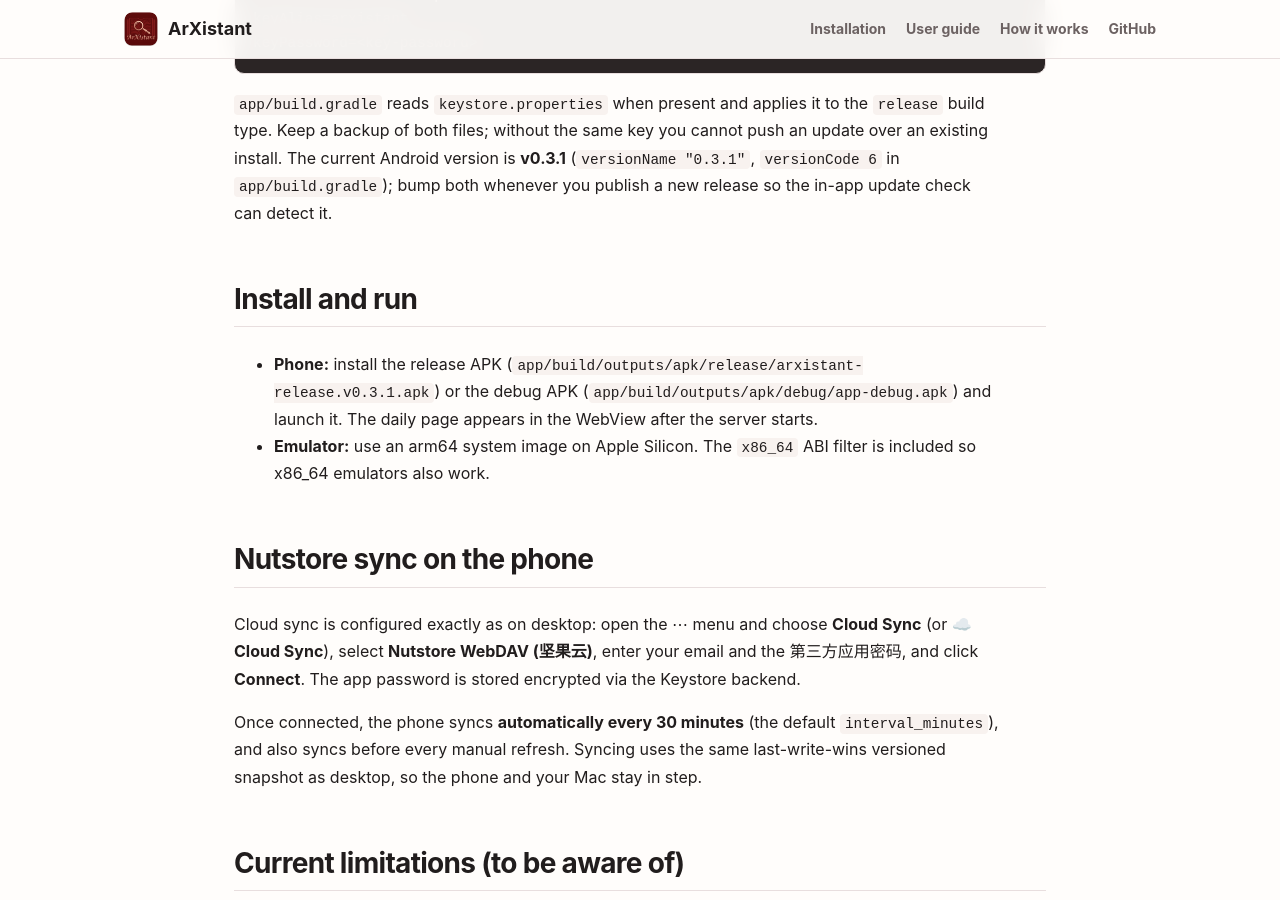
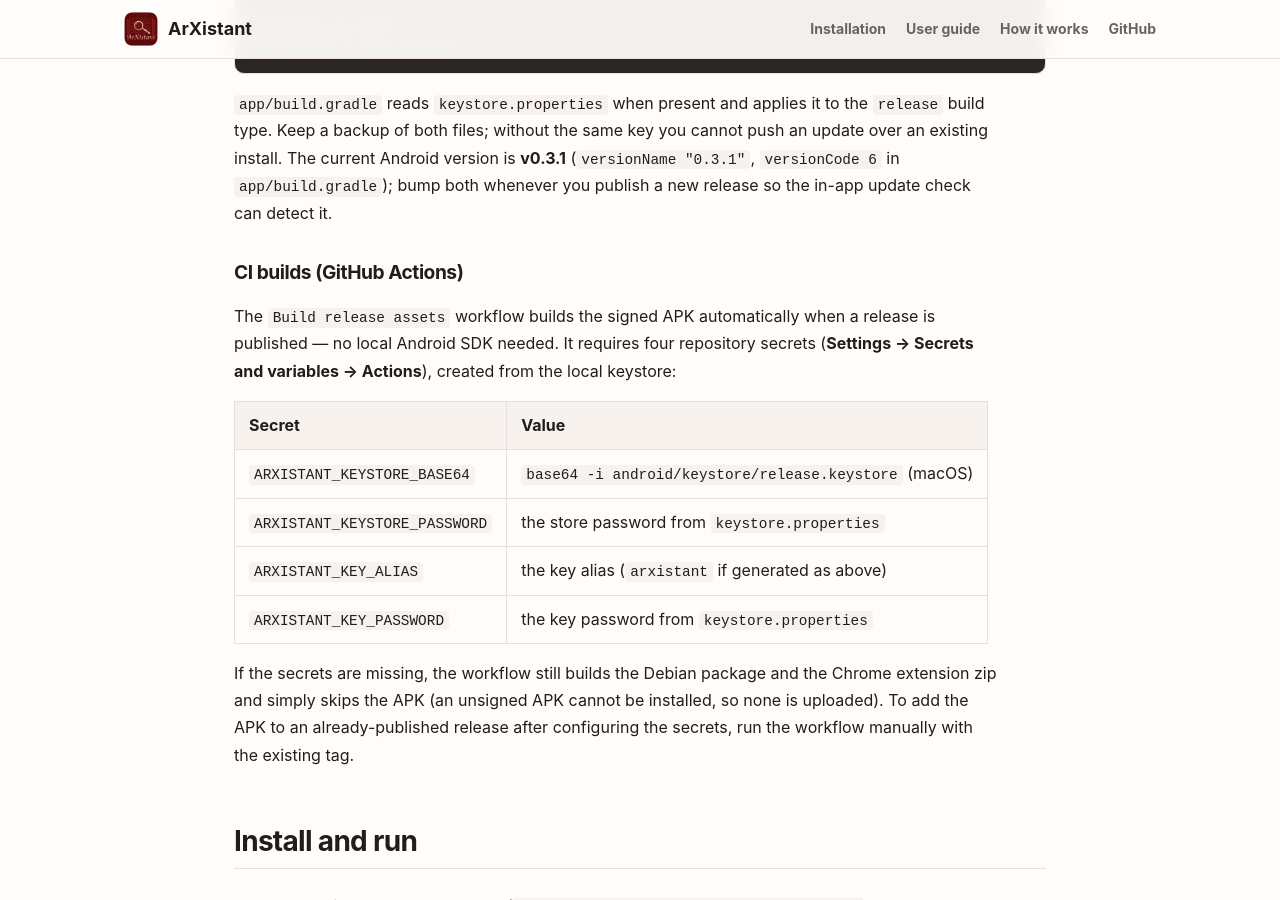
Before and after one commit to jyshangguan/ArXistant, a Jekyll site: the page built from docs/android.md, in a window 1280 px wide and 900 px high, scrolled down 3951 px. Built offline with Jekyll 4.4.1, drawn with Linux system fonts in a browser that asks for light colours.

Commit message:
CI: build all release assets automatically on release publish
The release-assets workflow now triggers on "release published" (the
manual workflow_dispatch path with an existing tag is kept), and gains
an android-apk job that builds the signed release APK on GitHub-hosted
runners:

- Signing material comes from repository secrets
  (ARXISTANT_KEYSTORE_BASE64 / _PASSWORD / _ALIAS / _KEY_PASSWORD);
  without them the APK build is skipped, since an unsigned APK cannot
  be installed or update an existing install.
- Chaquopy 15.0.1 supports Python 3.9-3.11 build interpreters, so the
  job pins Python 3.9 via setup-python, and app/build.gradle now honors
  an ARXISTANT_BUILD_PYTHON override (default unchanged).
- The gitignored Chaquopy Python sources are regenerated with
  android/copy_python.sh before the Gradle build.

docs/android.md documents the secrets and the re-run flow.

```diff
--- a/docs/android.md
+++ b/docs/android.md
@@ -168,6 +168,26 @@ cannot push an update over an existing install. The current Android version is
 bump both whenever you publish a new release so the in-app update check can
 detect it.
 
+### CI builds (GitHub Actions)
+
+The `Build release assets` workflow builds the signed APK automatically when a
+release is published — no local Android SDK needed. It requires four
+repository secrets (**Settings → Secrets and variables → Actions**), created
+from the local keystore:
+
+| Secret | Value |
+|---|---|
+| `ARXISTANT_KEYSTORE_BASE64` | `base64 -i android/keystore/release.keystore` (macOS) |
+| `ARXISTANT_KEYSTORE_PASSWORD` | the store password from `keystore.properties` |
+| `ARXISTANT_KEY_ALIAS` | the key alias (`arxistant` if generated as above) |
+| `ARXISTANT_KEY_PASSWORD` | the key password from `keystore.properties` |
+
+If the secrets are missing, the workflow still builds the Debian package and
+the Chrome extension zip and simply skips the APK (an unsigned APK cannot be
+installed, so none is uploaded). To add the APK to an already-published
+release after configuring the secrets, run the workflow manually with the
+existing tag.
+
 ## Install and run
 
 - **Phone:** install the release APK
```
Also changed, not shown: .github/workflows/release-assets.yml, 1 other file.
